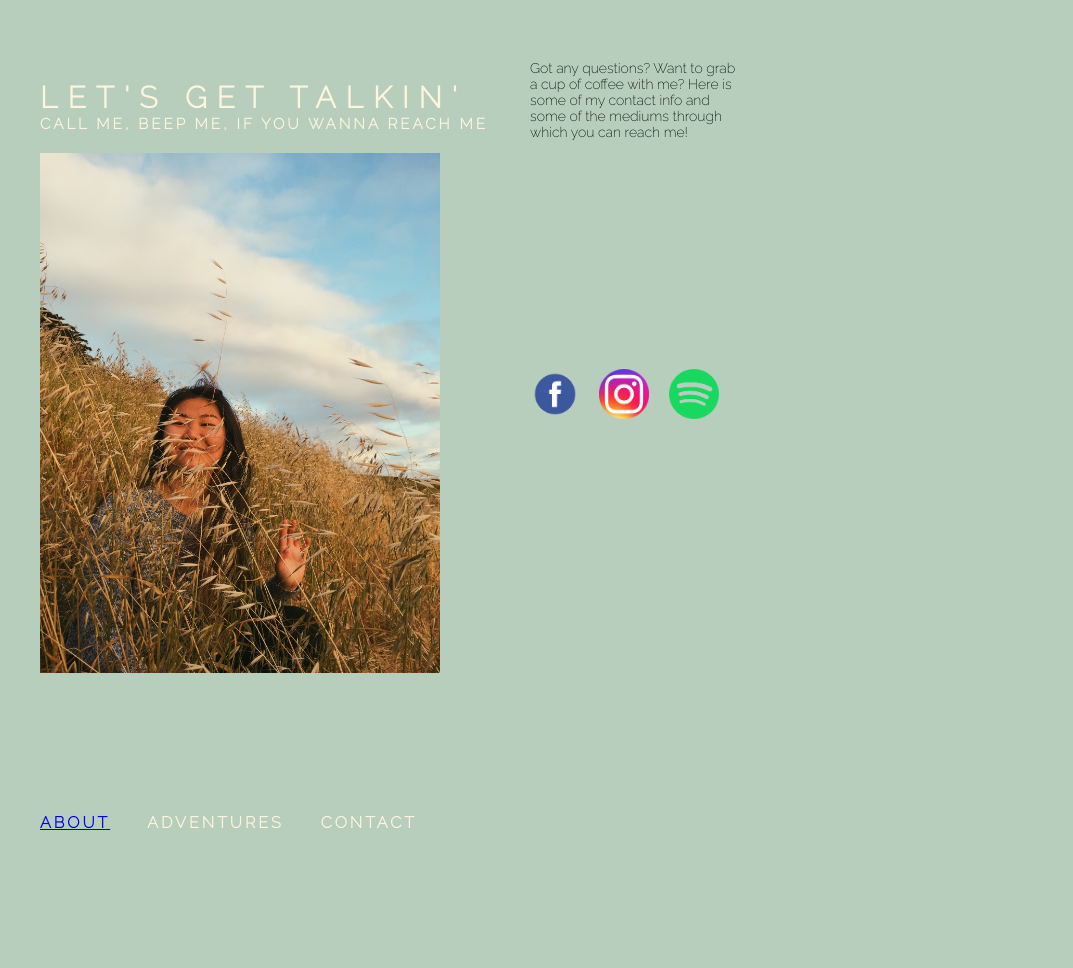
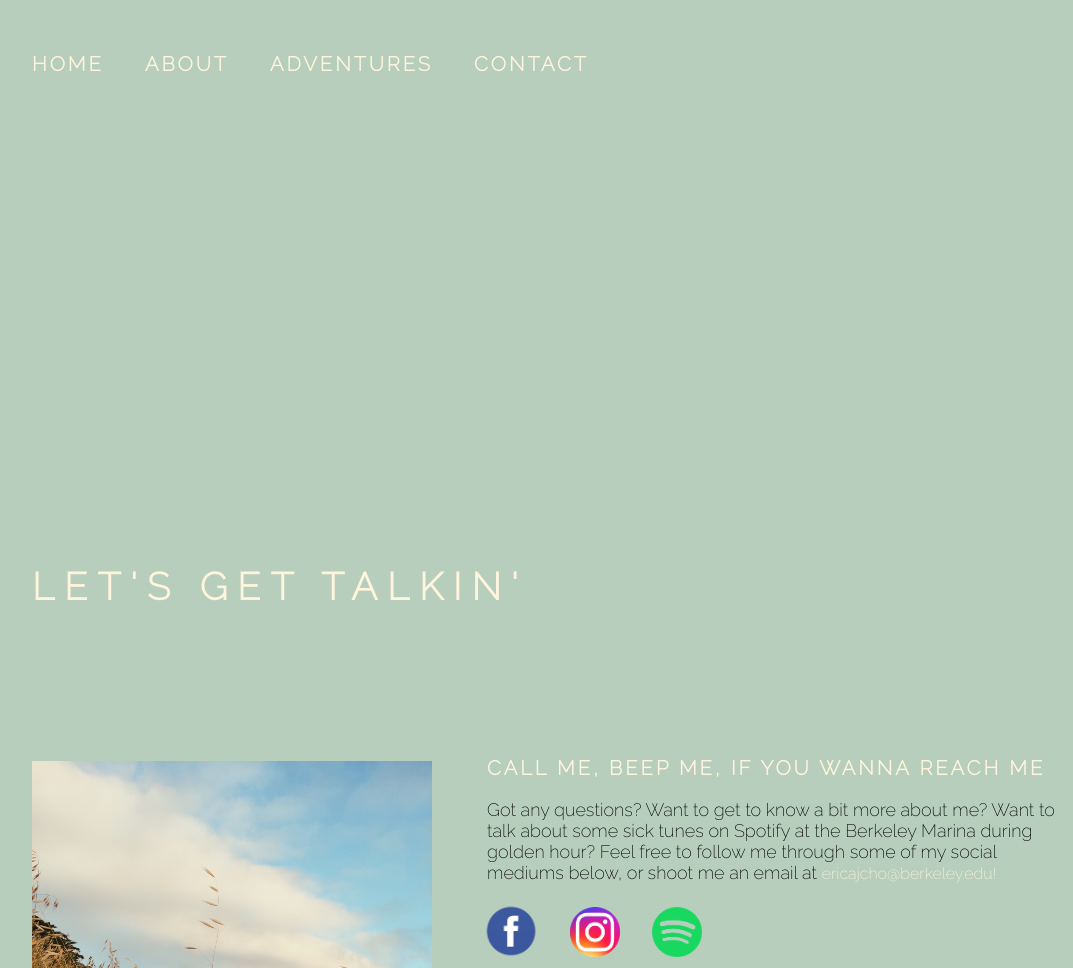
Before and after one commit to ericajcho/ericajcho.github.io, a plain HTML site: page contact.html in a window 1280 px wide. Shown: the top 968 px of the page, without its empty margins (40-1113 px from the left). Before the commit the page ends 832 px from the top, so only its background shows below. Drawn offline with Linux system fonts and the light colour scheme.

Commit message:
push thru

```diff
--- a/adventures.html
+++ b/adventures.html
@@ -1,36 +1,63 @@
 <head>
 	<link rel="stylesheet" href="assets/css/adventures-style.css">
+	<link href="https://fonts.googleapis.com/css?family=Raleway:200" rel="stylesheet">
+	<link href="https://fonts.googleapis.com/css?family=Raleway:200" rel="stylesheet">
+</head>
 
-	<link href="https://fonts.googleapis.com/css?family=Raleway:200" rel="stylesheet">
+<body>
+	<div class="whole-page">
+			<div id="navbar">
+				<a href="index.html"><b class="home">HOME</b></a>
+				<a href="about.html"><b class="about">ABOUT</b></a>
+				<!-- <b class="interests">INTERESTS</b> -->
+				<a href="adventures.html"><b class="adventures">ADVENTURES</b></a>
+				<a href="contact.html"><b class="contact">CONTACT</b></a>
+			</div>
 
 			<div class="intro">
 				<b class="ericacho">LET'S BE SPONTANEOUS</b>
 			</div>
 
-	<div class="bio-box">
-		<b class="bio">ADVENTURE OF A LIFE TIME</b>
-		<a class="description">
-			I have always wanted to explore as much of the world as I could. During my college career, I've had the freedom to be able to be as spontaneous (with some level of responsibility) and visit a lot of cool, beautiful places. Here is a kind of photo blog of the place s I've been to!
-		</a>
+		<div class="content">
+			<div class="left">
 
 
-	</div>
 
-</head>
 
-<body>
-	<link href="https://fonts.googleapis.com/css?family=Raleway:200" rel="stylesheet">
 
 
 				<div id="me">
 					<img src="assets/img/me/me6.PNG">
 				</div>
 
-	<div id="navbar">
-		<b class="about">ABOUT</b>
-		<!-- <b class="interests">INTERESTS</b> -->
-		<b class="adventures">ADVENTURES</b>
-		<b class="contact">CONTACT</b>
+			</div>
+
+
+
+
+			<div class="right">
+				<div class="bio-box">
+					<div class="bio">
+						<b class="bio">ADVENTURE OF A LIFE TIME</b>
+					</div>
+					<a class="description">
+						I have always wanted to explore as much of the world as I could. During my college career, I've had the freedom to be able to be as spontaneous (with some level of responsibility) and visit a lot of cool, beautiful places. Here is a kind of photo blog of the places I've been to!
+					</a>
+				</div>
+			</div>
+
+		</div>
+
+
+
+
+
+
+
+
+
+
+
 
 
 	</div>
--- a/assets/css/about-style.css
+++ b/assets/css/about-style.css
@@ -1,6 +1,6 @@
 body, html {	/*the outer layer of the site and global style attributes*/
 font-family: 'Raleway', sans-serif;
-margin: 30px;
+margin: 20px;
 margin-left: 30px;
 
 position: relative;
@@ -8,34 +8,39 @@ position: relative;
 /*-----BACKGROUND STUFF-----*/
 
 background: #B7CEBD;
+}
 
-
+a {
+	text-decoration: none;
+	color: #FFF4DD;
 }
 
 .whole-page {
+/*	border: solid;
+	border-color: red;*/
+
 	display: grid;
-	grid-template-columns: 50% 50%;
-	/*padding-right: 1px;*/
+	grid-template-rows: 50% 50%;
 }
 
-.right {
+.bottom {
 	padding: 20px;
 	padding-left: 30px;
 }
 
 
 .intro {
+/*	border: solid;
+	border-color: blue;*/
+
 	font-family: 'Raleway', sans-serif;
-	/*margin-top: 0px;*/
 	font-size: 30px;
 	font-weight: bold;
 	letter-spacing: 10px;
 	color: #FFF4DD;
-	/*color: #9DC6C6;*/
-	/*color: #FFF6E5;*/
-	/*margin: 20px;*/
+
 	margin-bottom: 30px;
-	margin-left: 0px;
+
 }
 
 
@@ -49,11 +54,26 @@ background: #B7CEBD;
 	font-weight: bold;
 	letter-spacing: 3px;
 	color: #FFF4DD;
+	margin-bottom: 10px;
+	margin-left: -15px;
 }
 
 .description {
-	/*color: #78A08B;*/
+/*	border: solid;
+	border-color: red;*/
+
 	font-size: 14px;
+	color: black;
+	margin-left: -35px;
+	text-indent: 0;
+
+}
+
+.description-box {
+	height: 200px;
+	display: grid;
+	grid-template-rows: 25% 45% 30%;
+	text-indent: 0;
 }
 
 
@@ -61,31 +81,16 @@ background: #B7CEBD;
 	position: relative;
 	height: 275px;
 	width: 500px;
-	margin:0 auto;
 }
 
-/*#me img {
-	position: absolute;
-	left:0;
-	-webkit-transition: opacity 1s ease-in-out;
-	-moz-transition: opacity 1s ease-in-out;
-	-o-transition: opacity 1s ease-in-out;
-	transition: opacity 1s ease-in-out;
-}*/
-
-
-/*#me img.top:hover {
-	opacity:0;
-}*/
 
 
 #me img {
 	width: 450px;
 	height: 245px;
 	margin-bottom: 30px;
-	display: flex;
-	align-items: left;
-	}
+}
+
 
 #me-icon img {
 	width: 250px;
@@ -94,18 +99,22 @@ background: #B7CEBD;
 	margin-bottom: 30px;
 	display: flex;
 	align-items: left;
-
-	/*transform: scale(0.2);*/
-  	/*background: linear-gradient(to right, rgba(255,0,0,0), rgba(255,0,0,1));*/
 }
 
 
 #navbar {
-	margin-top: 140px;
-	/*margin-left: 20px;*/
+	margin-bottom: 30px;
 	color: #FFF4DD;
 	letter-spacing: 3px;
 	word-spacing: 30px;
+	font-size: 15px;
+}
+
+.home:hover {
+	cursor: pointer;
+	color: #F2844D;
+	opacity:.75;
+	transition: 0.4s;
 }
 
 .about:hover {
--- a/assets/css/adventures-style.css
+++ b/assets/css/adventures-style.css
@@ -1,6 +1,6 @@
 body, html {	/*the outer layer of the site and global style attributes*/
 font-family: 'Raleway', sans-serif;
-margin: 30px;
+margin: 20px;
 margin-left: 30px;
 
 position: relative;
@@ -9,63 +9,77 @@ position: relative;
 
 background: #B7CEBD;
 
+position: relative;
 
 }
 
+.whole-page {
+/*	border: solid;
+	border-color: red;*/
+
+	display: grid;
+	grid-template-rows: 20% 80%;
+}
+
+.content {
+	display: grid;
+	grid-template-columns: 43% 57%;
+}
 
 
 .intro {
 	font-family: 'Raleway', sans-serif;
-	/*margin-top: 0px;*/
 	font-size: 30px;
 	font-weight: bold;
 	letter-spacing: 10px;
 	color: #FFF4DD;
-	/*color: #9DC6C6;*/
-	/*color: #FFF6E5;*/
-	margin: 20px;
+
+	margin-top: 30px;
 	margin-bottom: 30px;
-	margin-left: 0px;
 }
 
 
-.bio-box {
-	display: grid;
-	grid-template-columns: 50% 50%;
-}
 
 .bio {
 	font-size: 20px;
 	font-weight: bold;
 	letter-spacing: 3px;
 	color: #FFF4DD;
+	margin-bottom: 15px;
 }
 
 .description {
-	/*color: #78A08B;*/
+	color: black;
 	font-size: 14px;
 }
 
 #me img {
 	width: 350px;
 	height: 500px;
-	/*margin-top: 20px;*/
 	margin-bottom: 30px;
 	display: flex;
 	align-items: left;
-	/*transform: scale(0.2);*/
-  	/*background: linear-gradient(to right, rgba(255,0,0,0), rgba(255,0,0,1));*/
 }
 
 
-
+a {
+	text-decoration: none;
+	color: #FFF4DD;
+}
 
 #navbar {
-	margin-top: 140px;
-	/*margin-left: 20px;*/
+
 	color: #FFF4DD;
 	letter-spacing: 3px;
 	word-spacing: 30px;
+	font-size: 15px;
+}
+
+.home:hover {
+	cursor: pointer;
+	color: #F2844D;
+	opacity:.75;
+	transition: 0.4s;
 }
 
 .about:hover {
--- a/assets/css/contact-style.css
+++ b/assets/css/contact-style.css
@@ -1,73 +1,104 @@
 body, html {	/*the outer layer of the site and global style attributes*/
 font-family: 'Raleway', sans-serif;
-margin: 30px;
+margin: 20px;
 margin-left: 30px;
+/*max-width: 900px;*/
+position: absolute;
 
-position: relative;
+/*position: relative;*/
 
 /*-----BACKGROUND STUFF-----*/
 
 background: #B7CEBD;
 
+}
 
+.left {
+margin: 0px;
 }
 
 .whole-page {
+	margin: 12px;
+/*	border: solid;
+	border-color: red;*/
+	width: 1100px;
+	position: relative;
 	display: grid;
-	grid-template-columns: 70% 30%;
+	grid-template-rows: 70% 30%;
+}
 
-/*	display: flex;
-	flex-direction: row;*/
-
-	max-width: 700px;
-	margin: 20px;
+.content {
+/*	border: solid;
+	border-color: white;*/
+	display: grid;
+	grid-template-columns: 40% 55%;
 }
 
 .intro {
 	font-family: 'Raleway', sans-serif;
-	/*margin-top: 0px;*/
 	font-size: 30px;
 	font-weight: bold;
 	letter-spacing: 10px;
 	color: #FFF4DD;
-	/*color: #9DC6C6;*/
-	/*color: #FFF6E5;*/
+
 	margin: 20px;
+	margin-top: 30px;
 	margin-bottom: 30px;
 	margin-left: 0px;
+	display: grid;
+	grid-template-rows: 30% 70%;
 }
 
 
-/*.bio-box {
-	display: grid;
-	grid-template-columns: 50% 50%;
-}*/
+#title {
+	margin-bottom: -10px;
+}
+
+.title {
+	font-size: 38px;
+}
+
 
 .right {
+	padding: 15px;
+/*	border: solid;
+	border-color: blue;*/
 	display: grid;
-	grid-template-rows: 40% 60%;
+	grid-template-rows: 8% 20% 75%;
 }
 
 .bio {
-	font-size: 15px;
+	font-size: 20px;
 	font-weight: bold;
 	letter-spacing: 3px;
 	color: #FFF4DD;
+	margin-left: 0px;
+}
+.bio-box {
+	color: black;
 }
 
+
 .description {
-	/*color: #78A08B;*/
-	font-size: 14px;
+	font-size: 18px;
+	color: black;
 }
 
+
 .logos {
+/*	border: solid;
+	border-color: black;*/
 	display: grid;
 	grid-template-columns: 33% 33% 33%;
+	width: 250px;
+
 }
 
 #facebook img {
-	width: 50px;
-	height: 50px;
+	margin-left: -6px;
+	width: 60px;
+	height: 60px;
+	margin-top: -6px;
 }
 
 #instagram img {
@@ -88,25 +119,33 @@ background: #B7CEBD;
 	margin-bottom: 30px;
 	display: flex;
 	align-items: left;
-	/*transform: scale(0.2);*/
-  	/*background: linear-gradient(to right, rgba(255,0,0,0), rgba(255,0,0,1));*/
 }
 
 
-
+a {
+	text-decoration: none;
+	color: #FFF4DD;
+}
 
 #navbar {
-	margin-top: 140px;
+/*	border:solid;
+	border-color: orange;*/
+	margin-top: 0px;
 	/*margin-left: 20px;*/
 	color: #FFF4DD;
 	letter-spacing: 3px;
-	word-spacing: 30px;
+	word-spacing: 33px;
+	font-size: 20px;
 }
 
 
-.about:active {
+.home:hover {
+	cursor: pointer;
 	color: #F2844D;
+	opacity:.75;
+	transition: 0.4s;
 }
+
 
 .about:hover {
 	cursor: pointer;
@@ -115,12 +154,6 @@ background: #B7CEBD;
 	transition: 0.4s;
 }
 
-.about:visited {
-	cursor: pointer;
-	color: #F2844D;
-	opacity:.75;
-	transition: 0.4s;
-}
 
 
 .adventures:hover {
--- a/assets/css/style.css
+++ b/assets/css/style.css
@@ -2,7 +2,7 @@ body, html {	/*the outer layer of the site and global style attributes*/
 /*font-family: "Open Sans", "Helvetica Neue", Helvetica, Arial, sans-serif;*/
 font-family: 'Raleway', sans-serif;
 margin: 30px;
-margin-left: 170px;
+margin-left: 15%;
 /*height: 100%;
 width: 100%;*/
 position: relative;
@@ -26,14 +26,19 @@ background: #B7CEBD;
 /*background:#FFF4DD;*/
 }
 
+
+a {
+	text-decoration: none;
+}
+
 .whole-page {
 	max-width: 700px;
-	margin: auto;
-	max-height: 500px;
+	/*margin: auto;*/
 }
 
 .intro {
 	font-family: 'Raleway', sans-serif;
+	/*position: relative;*/
 	/*margin-top: 0px;*/
 	font-size: 30px;
 	font-weight: bold;
@@ -44,6 +49,7 @@ background: #B7CEBD;
 	margin: 20px;
 	margin-bottom: 30px;
 	margin-left: 0px;
+	margin-top: 40px;
 }
 
 
@@ -61,26 +67,30 @@ background: #B7CEBD;
 	/*show real picture*/
 /*}*/
 
+a {
+	text-decoration: none;
+	color: #FFF4DD;
+}
+
 #navbar {
+	margin-bottom: 30px;
 	margin-left: 20px;
 	color: #FFF4DD;
 	letter-spacing: 3px;
 	word-spacing: 30px;
+	text-decoration: none;
+	font-size: 15px;
 }
 
 
 .about:link {
-	text-decoration: none;
 	color: #F2844D;
 }
 
 
 .about:visited {
-	/*cursor: pointer;*/
 	text-decoration: none;
 	color: #F2844D;
-	/*opacity:.75;*/
-	/*transition: 0.4s;*/
 }
 
 
@@ -91,12 +101,12 @@ background: #B7CEBD;
 	opacity:.75;
 	transition: 0.4s;
 }
-
+/*
 
 .about:active {
 	text-decoration: none;
 	color: #F2844D;
-}
+}*/
 
 
 /*.interests:hover {
@@ -106,6 +116,7 @@ background: #B7CEBD;
 	transition: 0.4s;
 
 }*/
+
 .adventures:hover {
 	cursor: pointer;
 	color: #F2844D;
--- a/contact.html
+++ b/contact.html
@@ -4,59 +4,66 @@
 	<link href="https://fonts.googleapis.com/css?family=Raleway:200" rel="stylesheet">
 
 	<div class="whole-page">
-		<div class="left">
+		<div id="navbar">
+			<a href="index.html"><b class="home">HOME</b></a>
+			<a href="about.html"><b class="about">ABOUT</b></a>
+			<!-- <b class="interests">INTERESTS</b> -->
+			<a href="adventures.html"><b class="adventures">ADVENTURES</b></a>
+			<a href="contact.html"><b class="contact">CONTACT</b></a>
+		</div>
+
 		<div class="intro">
-				<div>
-				<b class="ericacho">LET'S GET TALKIN'</b>
+			<div id="title">
+				<b class="title">LET'S GET TALKIN'</b>
+			</div>
+
 		</div>
 
 
-				<div>
-				<b class="bio">CALL ME, BEEP ME, IF YOU WANNA REACH ME</b>
-				</div>
+		<div class="content">
+
+			<div class="left">
 
 					<div id="me">
 						<img src="assets/img/me/me3.JPG">
 					</div>
 
 			</div>
-			<div id="navbar">
-				<!-- <b class="about">ABOUT</b> -->
-				<!-- <a href="index.html"><img src="assets/img/AZLogo.png"></a> -->
-				<a href="index.html"><b class="about">ABOUT</b></a>
-
-
-				<!-- <b class="interests">INTERESTS</b> -->
-				<b class="adventures">ADVENTURES</b>
-				<b class="contact">CONTACT</b>
-
-
-			</div>
-
-		</div>
 
 
 			<div class="right">
+				<div class="bio">
+					<b class="bio">CALL ME, BEEP ME, IF YOU WANNA REACH ME</b>
+				</div>
+
 				<div class="bio-box">
 					<a class="description">
-					Got any questions? Want to grab a cup of coffee with me? Here is some of my contact info and some of the mediums through which you can reach me!
+						Got any questions? Want to get to know a bit more about me? Want to talk about some sick tunes on Spotify at the Berkeley Marina during golden hour? Feel free to follow me through some of my social mediums below, or shoot me an email at
+						<a href="mailto:ericajcho@berkeley.edu">ericajcho@berkeley.edu!</a>
 					</a>
 				</div>
 
 				<div class="logos">
 
 					<div id="facebook">
+						<a href="https://www.facebook.com/ericajcho">
 							<img src="assets/img/logos/facebook.png">
+						</a>
 					</div>
 					<div id="instagram">
+						<a href="https://www.instagram.com/ericaaacho/">
 							<img src="assets/img/logos/instagram.png">
+						</a>
 					</div>
 					<div id="spotify">
+						<a href="https://open.spotify.com/user/imlikeerica?si=Itd79ymETNOrmOE4a2wTXg">
 							<img src="assets/img/logos/spotify.png">
+						</a>
 					</div>
 
 				</div>
 
+			</div>
 		</div>
 
 	</head>
```
Also changed, not shown: about.html (+34 -28 lines), index.html (+10 -7 lines). Lines whose indentation alone changed are shown as unchanged.
